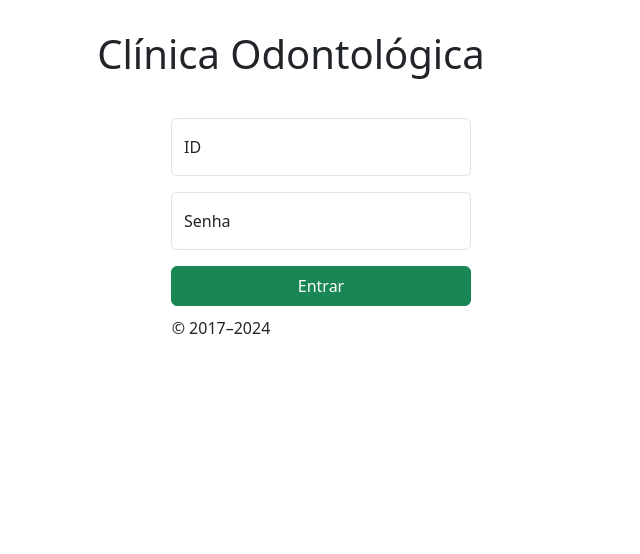
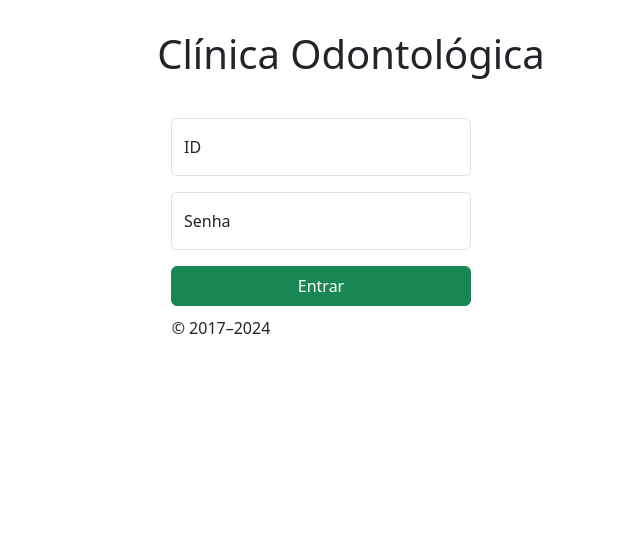
Before and after one commit to feliperodighero/projeto-integrador-3, a Flask app: page /login in a window 1280 px wide. Shown: the part 246-800 px from the top of the page, without its empty margins (319-959 px from the left). Run offline with Flask 3, Linux system fonts and the light colour scheme.

Commit message:
Alinhamento texto

```diff
--- a/static/css/style.css
+++ b/static/css/style.css
@@ -58,7 +58,7 @@
 #titulo-login{
     margin-bottom: 40px;
     font-size: 40px;
-    margin-right: 60px;
+    margin-left: 60px;
 }
 
 #copyright{
```
